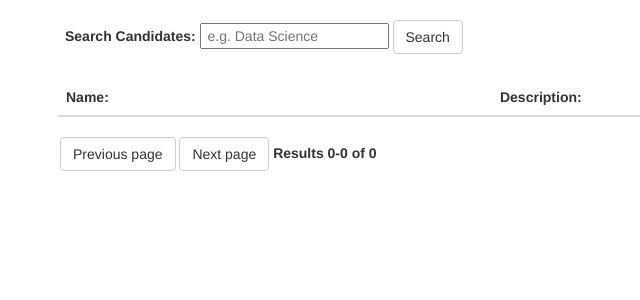
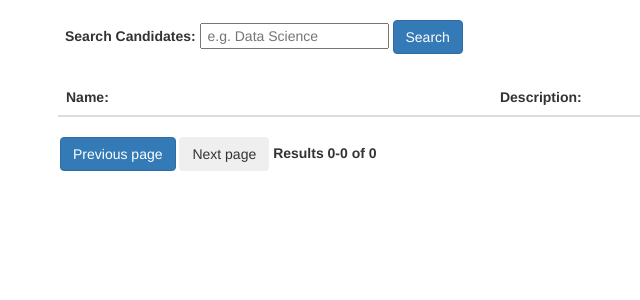
Before and after one commit to lbrown3142/twitter, a Django app: page /search/users in a window 1280 px wide. Shown: the part 102-402 px from the top of the page, without its empty margins (32-672 px from the left). Run offline with Django 3.2, Linux system fonts and the light colour scheme; the visitor is signed in with stand-in values (Sample User, id 1); lists and menus that the app fills with data are empty; parts of the project's set-up code (start-up, migrations or seed data) failed here and were passed over; some libraries are stand-ins or nearby versions.

Commit message:
front end stuff

```diff
--- a/follower_descriptions/templates/follower_descriptions/search_followers.html
+++ b/follower_descriptions/templates/follower_descriptions/search_followers.html
@@ -15,7 +15,7 @@
             <input type='text' class="search-form" name="search_term" value='{{search_term}}'
                    placeholder=" e.g. Data Science "/>
             <input type='hidden' name="cursor" value='{{cursor}}'/>
-            <input class="btn btn-default" type="submit" name="search" value="Search"/>
+            <input class="btn btn-primary" type="submit" name="search" value="Search"/>
         </div>
 
 
@@ -37,8 +37,8 @@
         </table>
 
         <div class="curser-buttons">
-            <input class="btn btn-default" type="submit" name="previous" value="Previous page" {{previous_disabled}}/>
-            <input class="btn btn-default" type="submit" name="next" value="Next page" {{next_disabled}}/>
+            <input class="btn btn-primary" type="submit" name="previous" value="Previous page" {{previous_disabled}}/>
+            <input class="btn btn-parimary" type="submit" name="next" value="Next page" {{next_disabled}}/>
             <label>Results {{cursor}}-{{cursor_end}} of {{count}} </label>
 
         </div>
```
